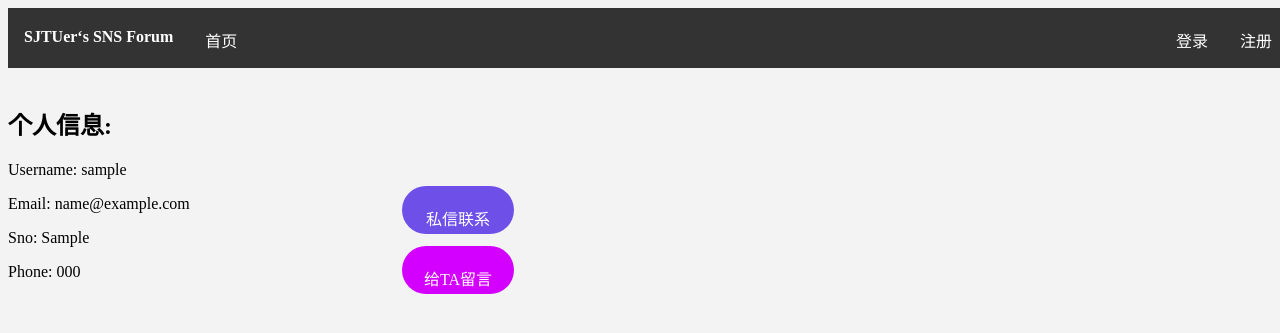
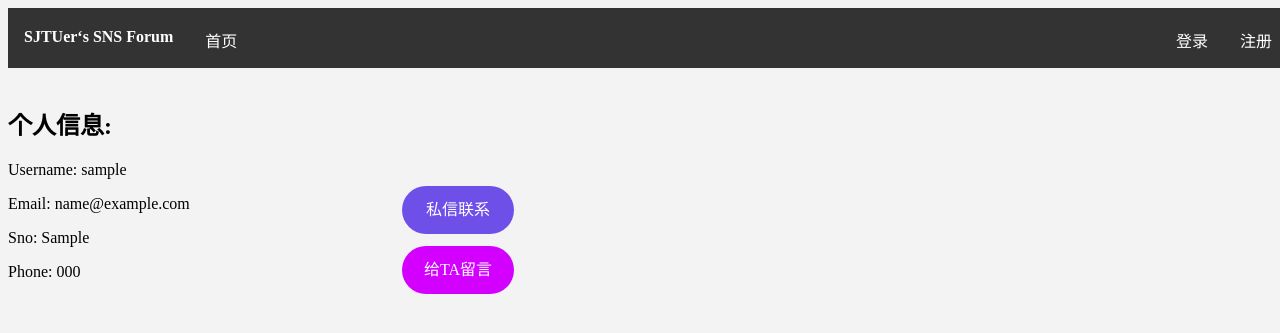
Before and after one commit to huoyanhuoyou/SNS_Forum, a Django app: a page that uses chat/templates/others_info.html in a window 1280 px wide. Shown: the top 333 px of the page. Run offline with Django 4.2, Linux system fonts and the light colour scheme; tables that the repository leaves empty hold one stand-in row (values such as "Sample post"); parts of the project's set-up code (start-up, migrations or seed data) failed here and were passed over.

Commit message:
Update others_info.html

```diff
--- a/chat/templates/others_info.html
+++ b/chat/templates/others_info.html
@@ -24,6 +24,8 @@
   display: flex;
   flex-direction: column;
   align-items: center;
+  justify-content: center;
+
 
 
     }
@@ -49,6 +51,7 @@
   display: flex;
   flex-direction: column;
   align-items: center;
+  justify-content: center;
 }
 
 .second-button:hover{
```
